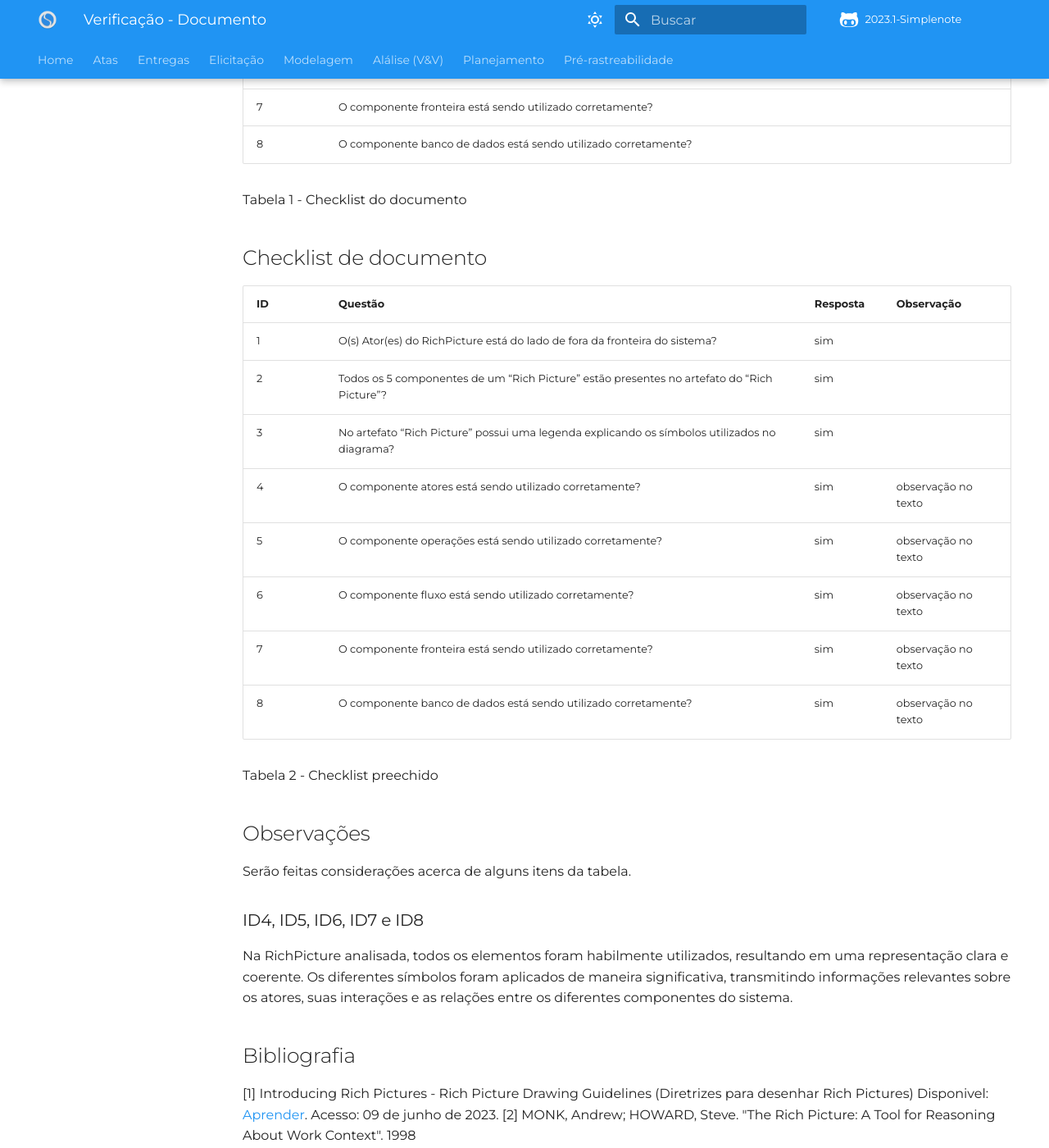
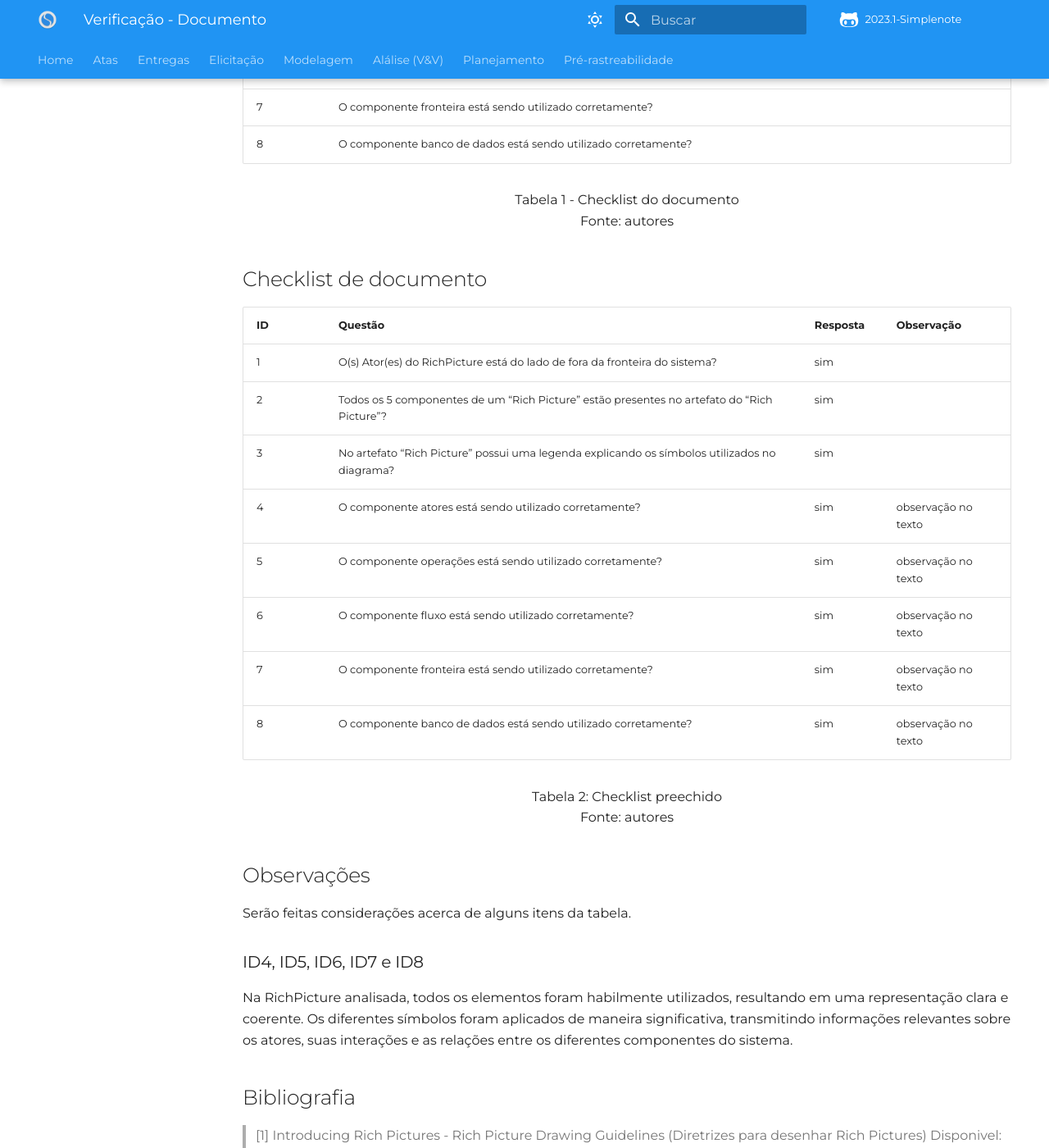
Before and after one commit to Requisitos-de-Software/2023.1-Simplenote, an MkDocs documentation site: the page built from docs/analise/Pré-rastreabilidade/RichPicture.md, in a window 1280 px wide and 1400 px high, scrolled down 1021 px. Shown: the whole window at 82% size. Built offline with MkDocs 1.6.1 and Material for MkDocs 9.7.7, drawn with Linux system fonts in a browser that asks for light colours; some web fonts are replaced; comment, search, counter and statistics services are not loaded.

Commit message:
Update RichPicture.md

```diff
--- a/docs/analise/Pré-rastreabilidade/RichPicture.md
+++ b/docs/analise/Pré-rastreabilidade/RichPicture.md
@@ -25,8 +25,7 @@ Também temos o campo "Observação", um campo no qual pode ser feito algum come
 |7|O componente fronteira está sendo utilizado corretamente?                                         |     |          |
 |8|O componente banco de dados está sendo utilizado corretamente?                                    |     |          |
 
-
-Tabela 1 - Checklist do documento
+<p align="center"> Tabela 1 - Checklist do documento <br> Fonte: autores </p>
 
 ## Checklist de documento
 |ID|Questão|Resposta|Observação|
@@ -40,7 +39,7 @@ Tabela 1 - Checklist do documento
 |7|O componente fronteira está sendo utilizado corretamente?                                         |  sim    | observação no texto|
 |8|O componente banco de dados está sendo utilizado corretamente?                                    |   sim   | observação no texto|
 
-Tabela 2 - Checklist preechido
+<p align="center"> Tabela 2: Checklist preechido <br> Fonte: autores </p>
 
 ## Observações
 Serão feitas considerações acerca de alguns itens da tabela.
@@ -49,8 +48,8 @@ Serão feitas considerações acerca de alguns itens da tabela.
 Na RichPicture analisada, todos os elementos foram habilmente utilizados, resultando em uma representação clara e coerente. Os diferentes símbolos foram aplicados de maneira significativa, transmitindo informações relevantes sobre os atores, suas interações e as relações entre os diferentes componentes do sistema.
 
 ## Bibliografia
-[1] Introducing Rich Pictures - Rich Picture Drawing Guidelines (Diretrizes para desenhar Rich Pictures) Disponivel: [Aprender](https://aprender3.unb.br/pluginfile.php/2523045/mod_resource/content/2/1_5145791542719414573.pdf). Acesso: 09 de junho de 2023.
-[2] MONK, Andrew; HOWARD, Steve. "The Rich Picture: A Tool for Reasoning About Work Context". 1998
+> [1] Introducing Rich Pictures - Rich Picture Drawing Guidelines (Diretrizes para desenhar Rich Pictures) Disponivel: [Aprender](https://aprender3.unb.br/pluginfile.php/2523045/mod_resource/content/2/1_5145791542719414573.pdf). Acesso: 09 de junho de 2023.
+> [2] MONK, Andrew; HOWARD, Steve. "The Rich Picture: A Tool for Reasoning About Work Context". 1998
 
 
 ## Histórico de Versão
```
